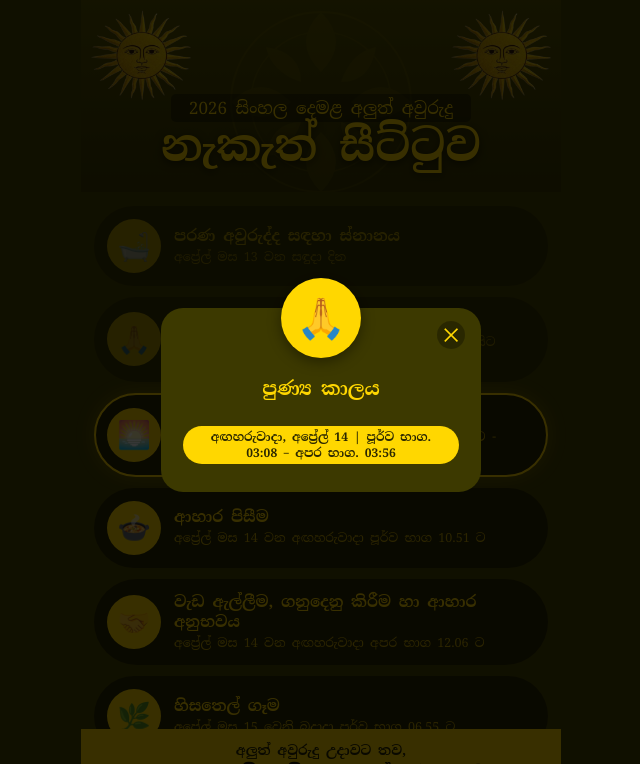
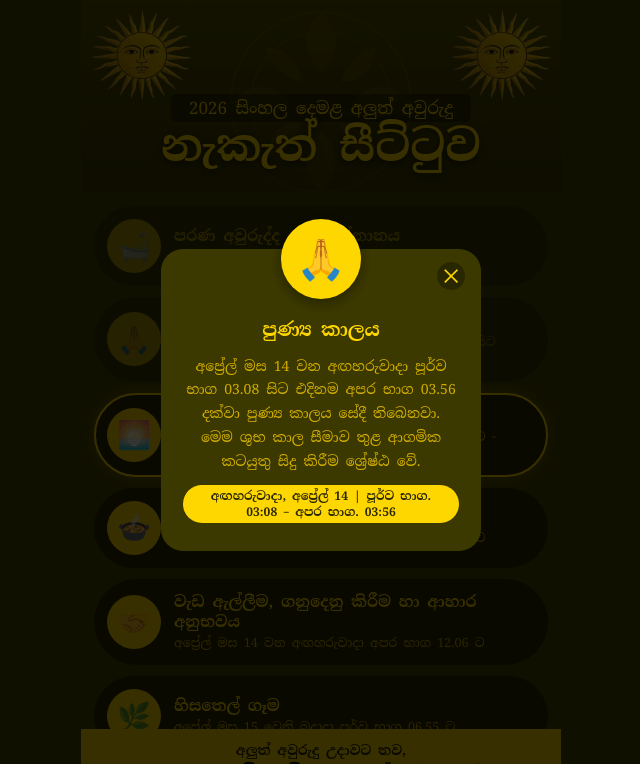
Before and after one commit to theekshana-thennakoon/Sinhala-and-Tamil-New-year-nekath-seettuwa, a plain HTML site: page index.html in a window 1280 px wide. Both pictures are taken after a click on the element 640 px from the left and 339 px from the top of the page. Shown: the top 764 px of the page, without its empty margins (319-959 px from the left). Drawn offline with Linux system fonts and the light colour scheme.

Commit message:
description added

```diff
--- a/index.html
+++ b/index.html
@@ -407,7 +407,7 @@
         title: "ආහාර පිසීම",
         short: "අප්‍රේල් මස 14 වන අඟහරුවාදා පූර්ව භාග 10.51 ට",
         time: new Date("2026-04-14T10:51:00"),
-        desc: "අප්‍රේල් මස 14 වන අඟහරුවාදා පූර්ව භාග 10.51 ට ශුභ නැකතේ අලුත් අවුරුදු ආහාර පිසීම ආරම්භ කළ යුතු වේ. කිරිබත්, කැවිලි සහ සියලු ආහාර ශුභ දිශාවෙන් ඇල්ලිය යුතු ය.",
+        desc: "අප්‍රේල් මස 14 වන අඟහරුවාදා පූර්වභාග 10.51 ට රක්ත වර්ණ වස්ත්‍රාභරණයෙන් සැරසී දකුණු දිශාව බලා ලිප් බැඳ ගිනි මොළවා කිරිබතක් ද කැවිලි වර්ගයක් ද දී කිරි සහ විළඳ ද පිළියෙල කර ගැනීම මැනවි.",
         badge: "අඟහරුවාදා, අප්‍රේල් 14 | පූර්ව භාග. 10:51"
       },
       {
@@ -415,7 +415,7 @@
         title: "වැඩ ඇල්ලීම, ගනුදෙනු කිරීම හා ආහාර අනුභවය",
         short: "අප්‍රේල් මස 14 වන අඟහරුවාදා අපර භාග 12.06 ට",
         time: new Date("2026-04-14T12:06:00"),
-        desc: "අප්‍රේල් මස 14 වන අඟහරුවාදා අපර භාග 12.06 ට ශුභ නැකතේ වල් ඇල්ලීම, ගනුදෙනු කිරීම සහ ප්‍රථම ආහාර ගැනීම සිදු කළ යුතු වේ. ශුභ දිශාවෙන් ශුභ ආහාරය ගන්නා ලෙස දැනුම් දෙනු ලැබේ.",
+        desc: "අප්‍රේල් මස 14 වන අඟහරුවාදා අපරභාග 12.06 ට රක්ත වර්ණ වස්ත්‍රාභරණයෙන් සැරසී දකුණු දිශාව බලා සියලු වැඩ අල්ලා ගනුදෙනු කොට ආහාර අනුභව කිරීම මැනවි.",
         badge: "අඟහරුවාදා, අප්‍රේල් 14 | අපර භාග. 12:06"
       },
       {
@@ -423,7 +423,7 @@
         title: "හිසතෙල් ගෑම",
         short: "අප්‍රේල් මස 15 වෙනි බදාදා පූර්ව භාග 06.55 ට",
         time: new Date("2026-04-15T06:55:00"),
-        desc: "අප්‍රේල් මස 15 වෙනි බදාදා පූර්ව භාග 06.55 ට ශුභ නැකතේ හිසතෙල් ගෑම සිදු කළ යුතු ය. මෙය සෞභාග්‍ය හා සෞඛ්‍ය ප්‍රාර්ථනාවෙන් කරනු ලබන ශුභ චාරිත්‍රයකි.",
+        desc: "අප්‍රේල් මස 15 වන බදාදා පූර්වභාග 6.55 ට පච්ච වර්ණ හෙවත් කොළ පැහැති වස්ත්‍රාභරණයෙන් සැරසී නැගෙනහිර දිශාව බලා හිසට කොහොඹපත් ද පයට කොළොන් පත් ද තබා කොහොඹපත් යුෂ මිශ්‍ර නානු හා තෙල් ගා ස්නානය කිරීම මැනවි.",
         badge: "බදාදා, අප්‍රේල් 15 | පූර්ව භාග. 06:55"
       },
       {
@@ -431,7 +431,7 @@
         title: "රැකී රක්ෂා සඳහා පිටත්ව යාම",
         short: "අප්‍රේල් මස 20 වන සඳුදා පූර්ව භාග 06.27 ට",
         time: new Date("2026-04-20T06:27:00"),
-        desc: "අප්‍රේල් මස 20 වන සඳුදා පූර්ව භාග 06.27 ට ශුභ නැකතේ රැකී රක්ෂා සඳහා හෝ ව්‍යාපාර කටයුතු සඳහා ශුභ දිශාවෙන් පිටත් වීම සිදු කළ යුතු ය.",
+        desc: "අප්‍රේල් මස 20 වන සඳුදා පූර්වභාග 06.27 ට ස්වේත වර්ණ වස්ත්‍රාභරණයෙන් සැරසී කිරි බතක් ද එලකිරි මිශ්‍ර කැවිලි වර්ගයක් ද අනුභව කර දකුණු දිශාව බලා හෝ. අප්‍රේල් මස 20 වන සඳුදා පූර්වභාග 06.50 ට මුතු හා ස්වේත වර්ණ වස්ත්‍රාභරණයෙන් සැරසී ගිතෙල් හා තල මිහ්‍ර කිරිබතක් ද දී කිරි සහ අග්ගලා සමග කැවිලි වර්ගයක් ද අනුභව කර නැගෙනහිර දිශාව බලා පිටත්ව යෑම මැනවි.",
         badge: "සඳුදා, අප්‍රේල් 20 | පූර්ව භාග. 06:27"
       },
       {
@@ -439,7 +439,7 @@
         title: "පැළ සිටුවීම",
         short: "අප්‍රේල් මස 23 වන බ්‍රහස්පතින්දා පූර්ව භාග 09.01 ට",
         time: new Date("2026-04-23T09:01:00"),
-        desc: "අප්‍රේල් මස 23 වන බ්‍රහස්පතින්දා පූර්ව භාග 09.01 ට ශුභ නැකතේ ශාක සිටුවීම ආරම්භ කළ යුතු ය. ශුභ දිශාවෙන් ශුභ රෝපණය ආරම්භ කිරීමෙන් කෘෂිකර්ම හා ගෘහස්ත ජීවිතය සශ්‍රීක වේ.",
+        desc: "අප්‍රේල් මස 23 වන බ්‍රහස්පතින්දා පූර්වභාග 09.01 ට රන්වන් පැහැති වස්ත්‍රාභරණයෙන් සැරසී උතුරු දිශාව බලා පැළ සිටුවීම මැනවි.",
         badge: "බ්‍රහස්පතින්දා, අප්‍රේල් 23 | පූර්ව භාග. 09:01"
       }
     ];
@@ -473,7 +473,7 @@
     function openModal(k) {
       document.getElementById('mIcon').textContent = k.icon;
       document.getElementById('mTitle').textContent = k.title;
-      // document.getElementById('mDesc').textContent = k.desc;
+      document.getElementById('mDesc').textContent = k.desc;
       document.getElementById('mBadge').textContent = k.badge;
       document.getElementById('overlay').classList.add('open');
     }
```
